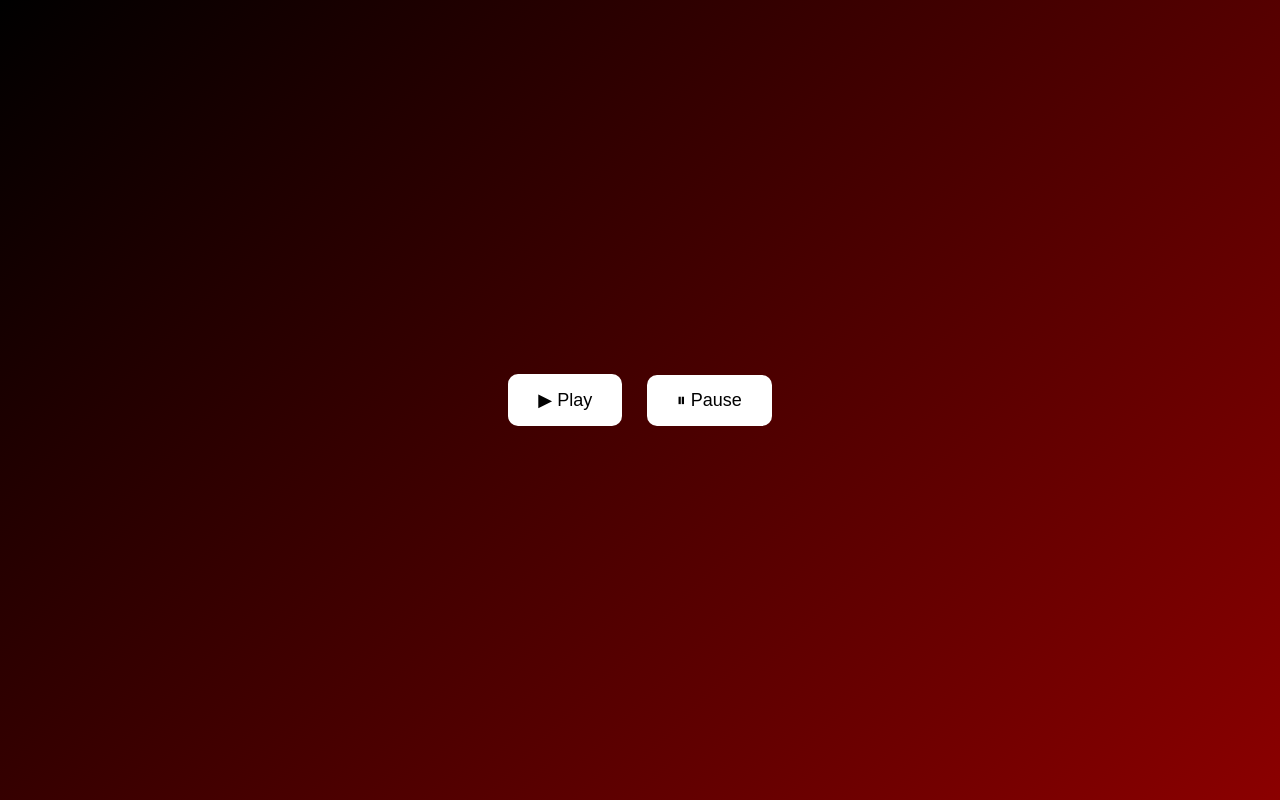
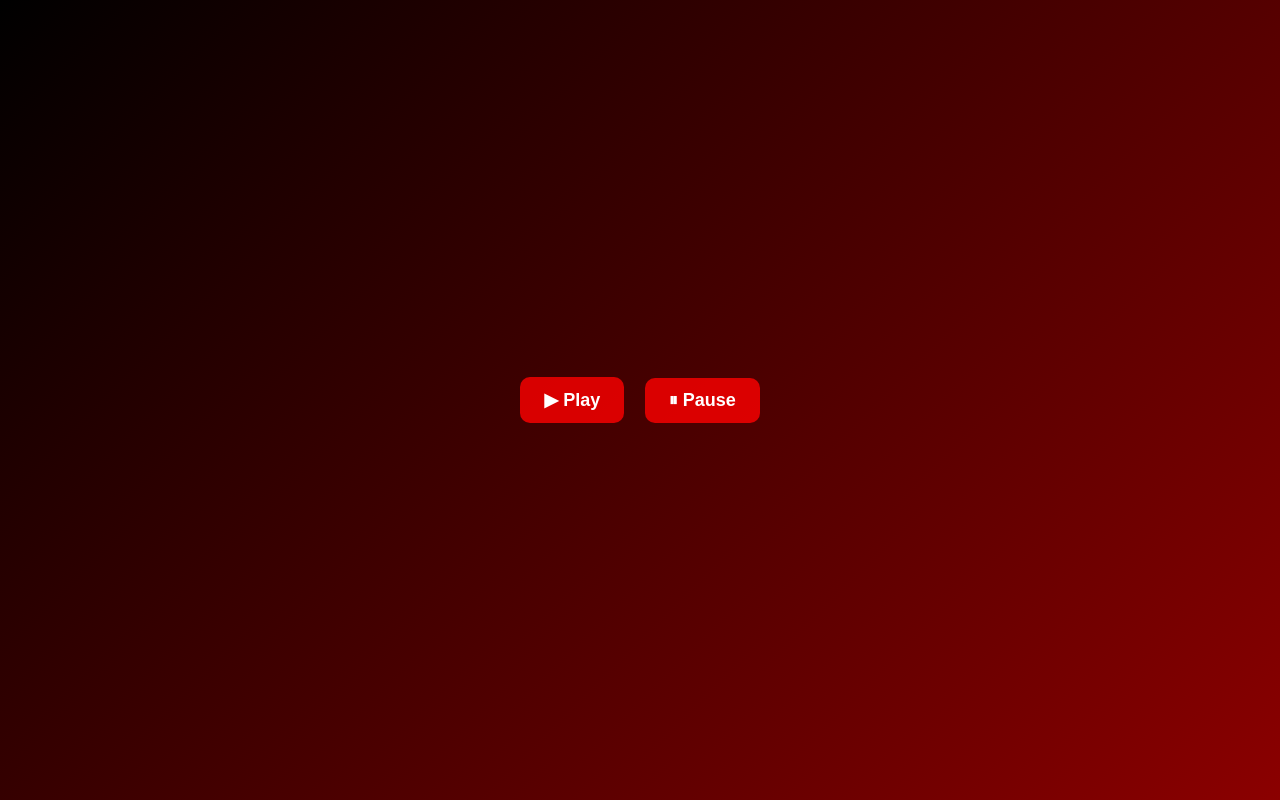
Before and after one commit to acelgg/tessoundmp, a plain HTML site: page index.html in a window 1280 px wide. Drawn offline with Linux system fonts and the light colour scheme.

Commit message:
Update index.html

```diff
--- a/index.html
+++ b/index.html
@@ -1,5 +1,5 @@
 <!DOCTYPE html>
-<html lang="id">
+<html lang="en">
 <head>
   <meta charset="UTF-8">
   <meta name="viewport" content="width=device-width, initial-scale=1.0">
@@ -11,24 +11,27 @@
       display: flex;
       justify-content: center;
       align-items: center;
-      background: linear-gradient(135deg, #000, #8B0000); /* gradasi hitam-merah */
+      background: linear-gradient(135deg, black, darkred);
       font-family: Arial, sans-serif;
     }
     .player {
       text-align: center;
     }
     button {
-      background: #fff;
+      background: rgba(255, 0, 0, 0.8);
       border: none;
-      padding: 15px 30px;
-      margin: 10px;
+      padding: 12px 24px;
+      margin: 8px;
+      border-radius: 10px;
       font-size: 18px;
-      border-radius: 10px;
+      font-weight: bold;
+      color: white;
       cursor: pointer;
-      transition: transform 0.2s;
+      transition: 0.3s;
     }
     button:hover {
-      transform: scale(1.1);
+      background: red;
+      transform: scale(1.05);
     }
   </style>
 </head>
@@ -38,7 +41,7 @@
     <button onclick="pauseMusic()">⏸ Pause</button>
   </div>
 
-  <!-- panggil file mp3 langsung -->
+  <!-- Panggil file mp3 langsung -->
   <audio id="bg-music" loop preload="auto">
     <source src="TikSave.io_7505461206749089029.mp3" type="audio/mpeg">
   </audio>
@@ -48,7 +51,9 @@
 
     function playMusic() {
       if (music.paused) {
-        music.play().catch(err => console.log("Autoplay blocked:", err));
+        music.play().catch(err => {
+          console.log("Autoplay blocked:", err);
+        });
       }
     }
 
@@ -59,4 +64,4 @@
     }
   </script>
 </body>
-    </html>
+</html>
```
